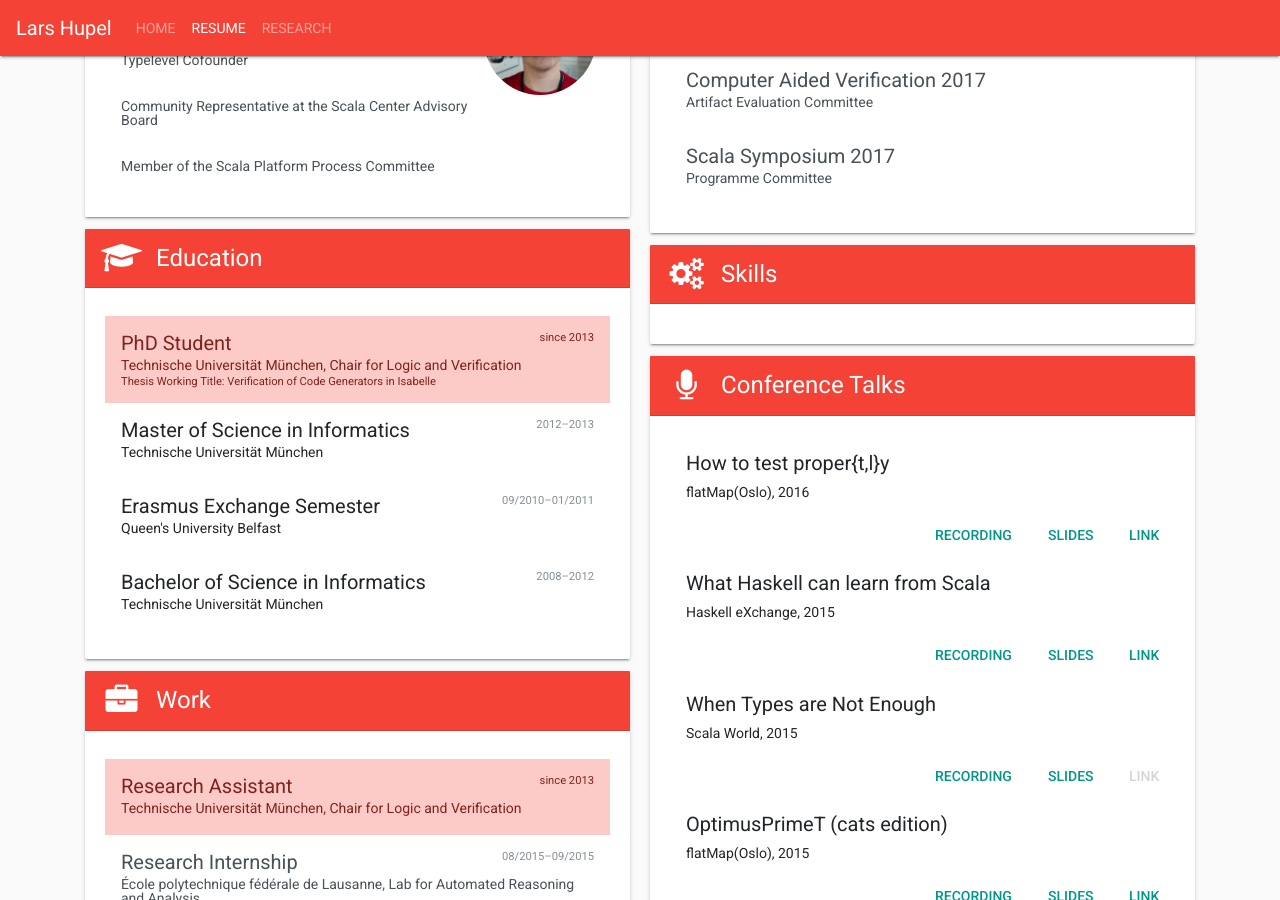
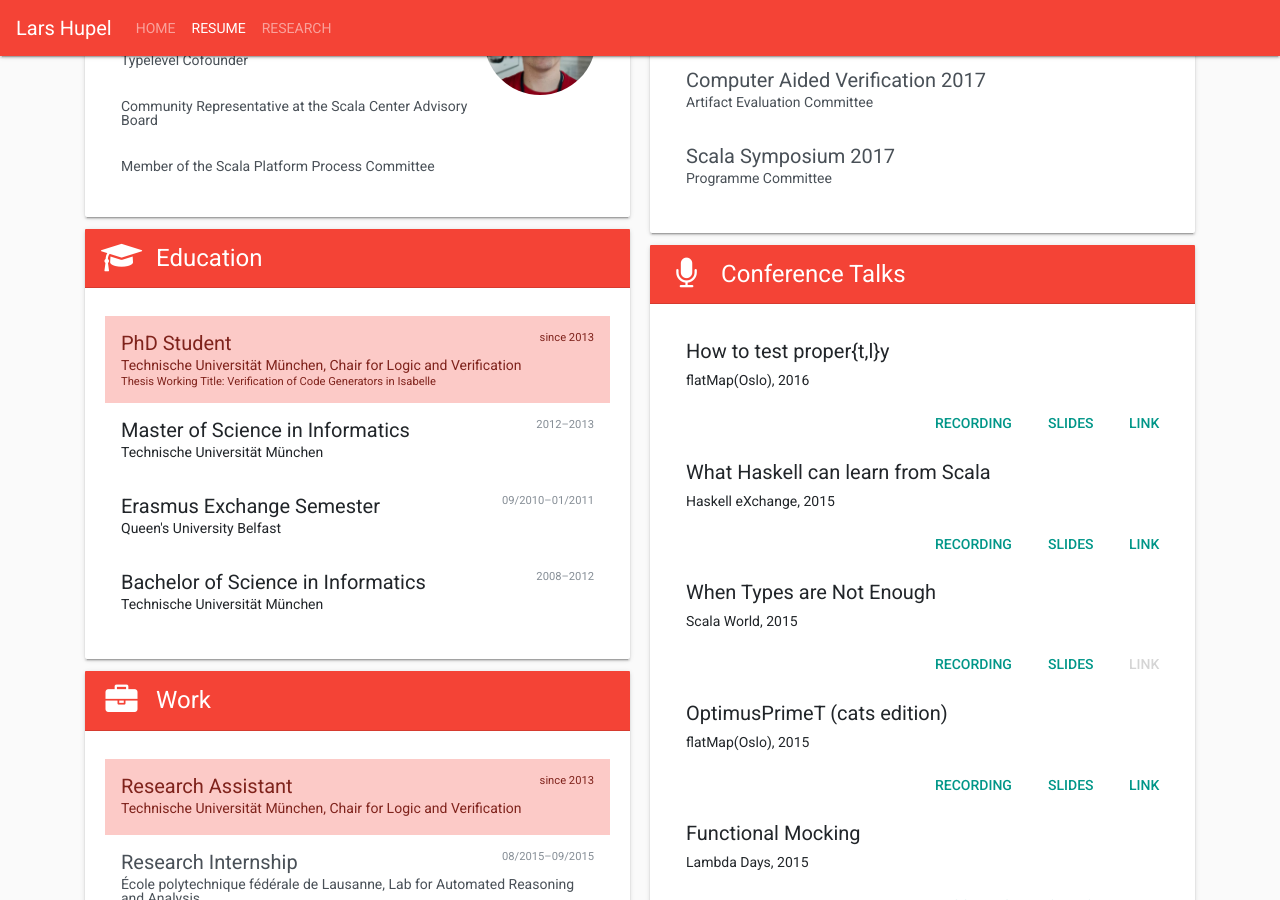
Before and after one commit to larsrh/website, a Jekyll site: the page built from cv.html, in a window 1280 px wide and 900 px high, scrolled down 384 px. Built offline with Jekyll 4.4.1, drawn with Linux system fonts in a browser that asks for light colours.

Commit message:
no skills for now

```diff
--- a/cv.html
+++ b/cv.html
@@ -19,7 +19,6 @@ card_theme: bg-danger text-white
     {% include card.html src="work.html" header="Work" icon="fa-briefcase" %}
     {% include card.html src="select_pubs.html" header="Select Publications" icon="fa-file-text-o" %}
     {% include card.html src="service.html" header="Service" icon="fa-users" %}
-    {% include card.html src="skills.html" header="Skills" icon="fa-cogs" %}
     {% include card.html src="talks.html" header="Conference Talks" icon="fa-microphone" %}
   </div>
 
```
Also changed, not shown: _includes/skills.html (deleted).
